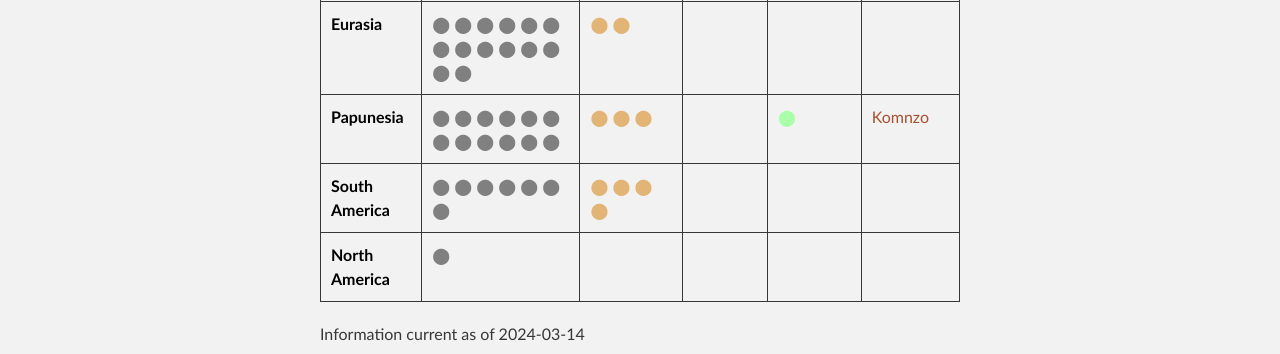
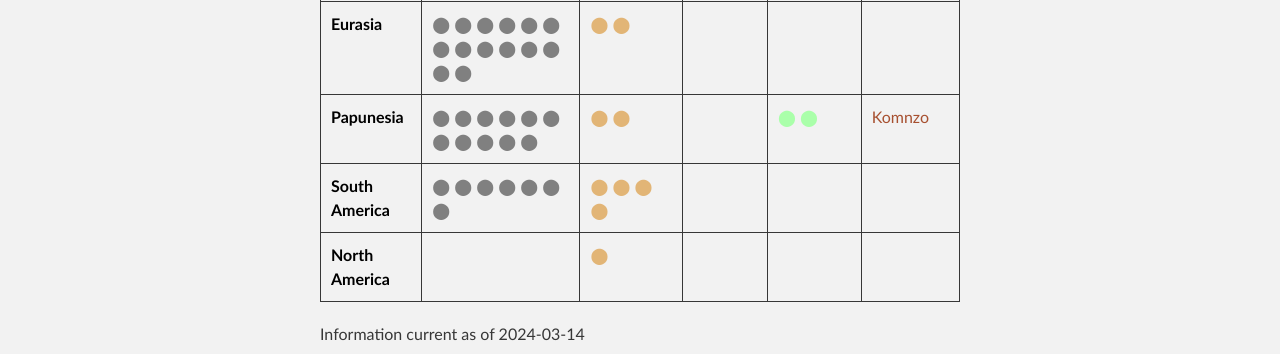
Before and after one commit to OpenTextCollections/opentextcollections.github.io, a Jekyll site: the page built from collections.md, in a window 1280 px wide. Shown: the part 1079-1433 px from the top of the page. Built offline with Jekyll 4.4.1, drawn with Linux system fonts in a browser that asks for light colours; some of the changed lines change nothing that is shown.

Commit message:
table update

```diff
--- a/_data/submissions.yaml
+++ b/_data/submissions.yaml
@@ -43,16 +43,15 @@ Papunesia:
         - wa
         - te
         - to
-        - mo
         - ka
         - ah
         - ur
     submitted:
-        - so
         - en
         - ki
     rejected:
     accepted:
+        - mo
         - mu
     published:
         - [Komnzo,480]
@@ -67,16 +66,16 @@ South America:
         - ch
     submitted:
         - iq
-        - ce
+        - ar
         - pu
         - ja
     rejected:
     accepted:
     published:
 North America:
-  EOI:
-    -na
-  submitted:
-  rejected:
-  accepted:
-  published:
+    EOI:
+    submitted:
+        - na
+    rejected:
+    accepted:
+    published:
```
